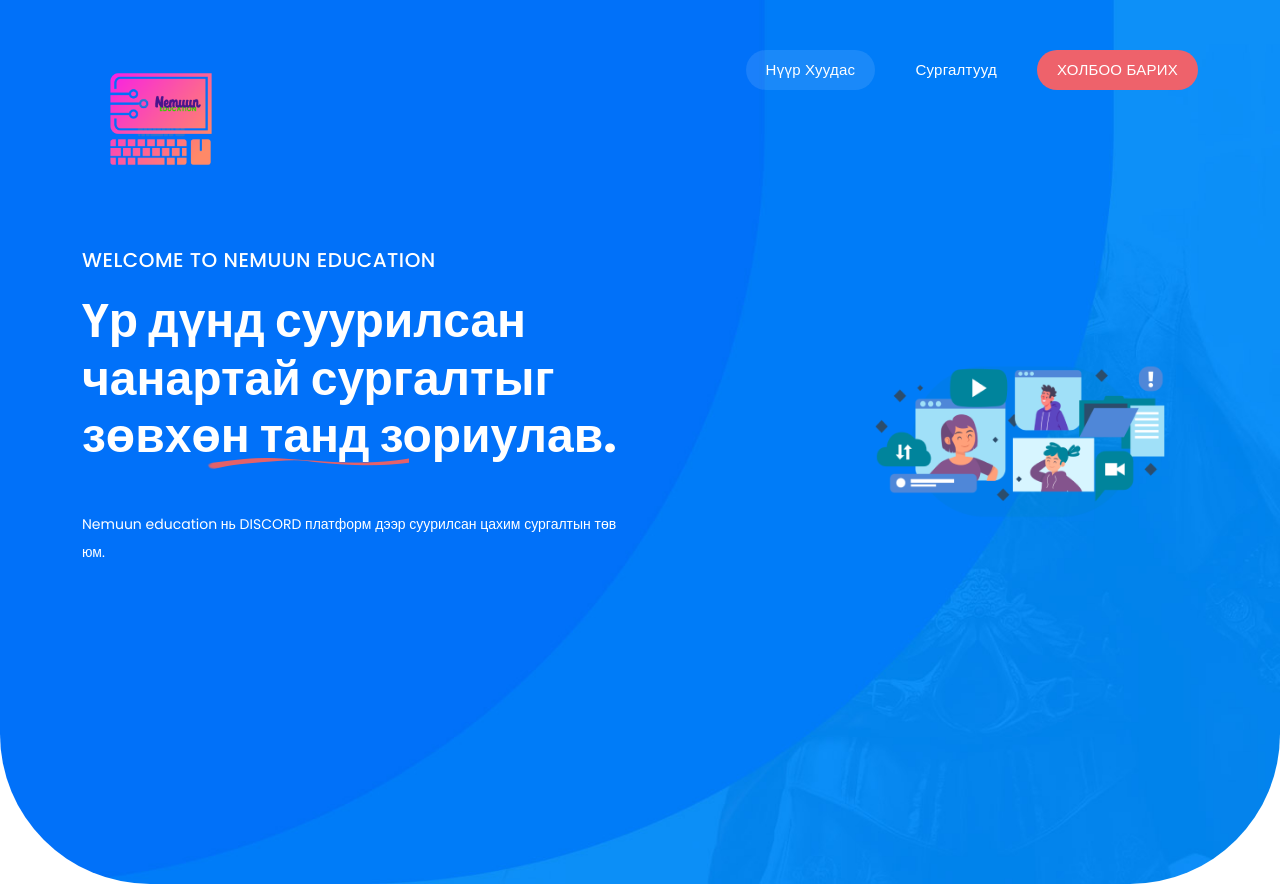
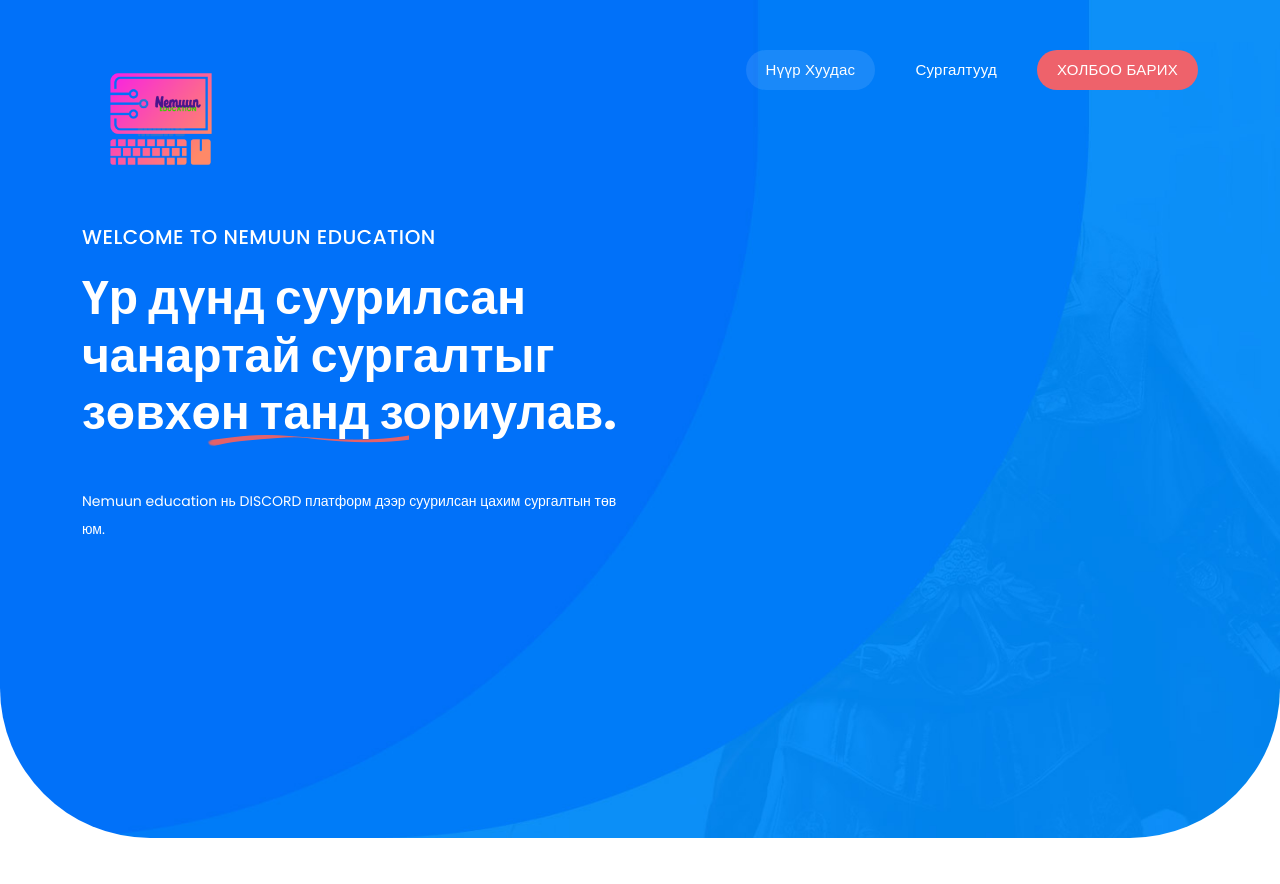
Before and after one commit to killernizm/Nemuun-Education, a plain HTML site: page index.html in a window 1280 px wide. Shown: the top 884 px of the page. Drawn offline with nearby package versions, Linux system fonts and the light colour scheme; files whose address does not match are found by name.

Commit message:
Update index.html

```diff
--- a/index.html
+++ b/index.html
@@ -76,11 +76,6 @@
             <p>Nemuun education нь DISCORD платформ дээр суурилсан цахим сургалтын төв юм.</p>
           </div>
         </div>
-        <div class="col-lg-4 offset-lg-2">
-          <div class="right-image">
-            <img src="banner-image.jpg" alt="">
-          </div>
-        </div>
       </div>
     </div>
   </div>
```
